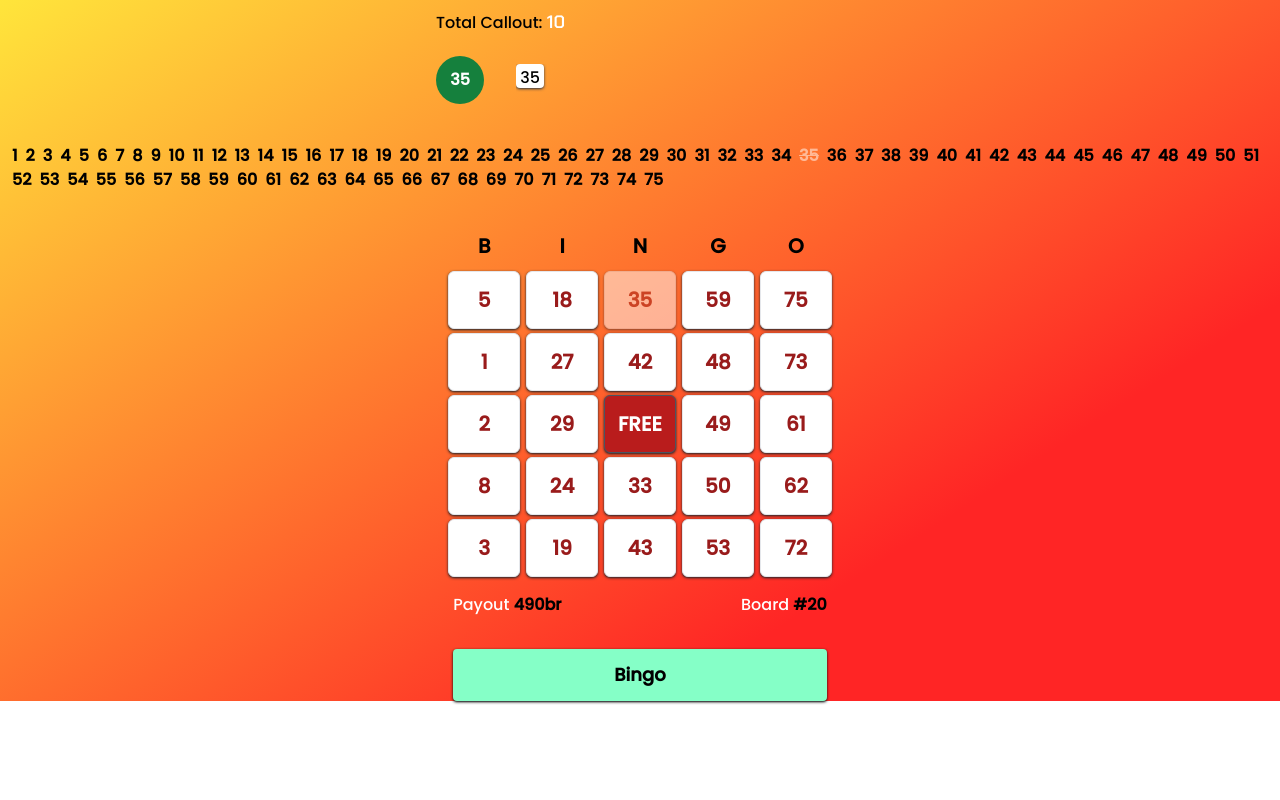
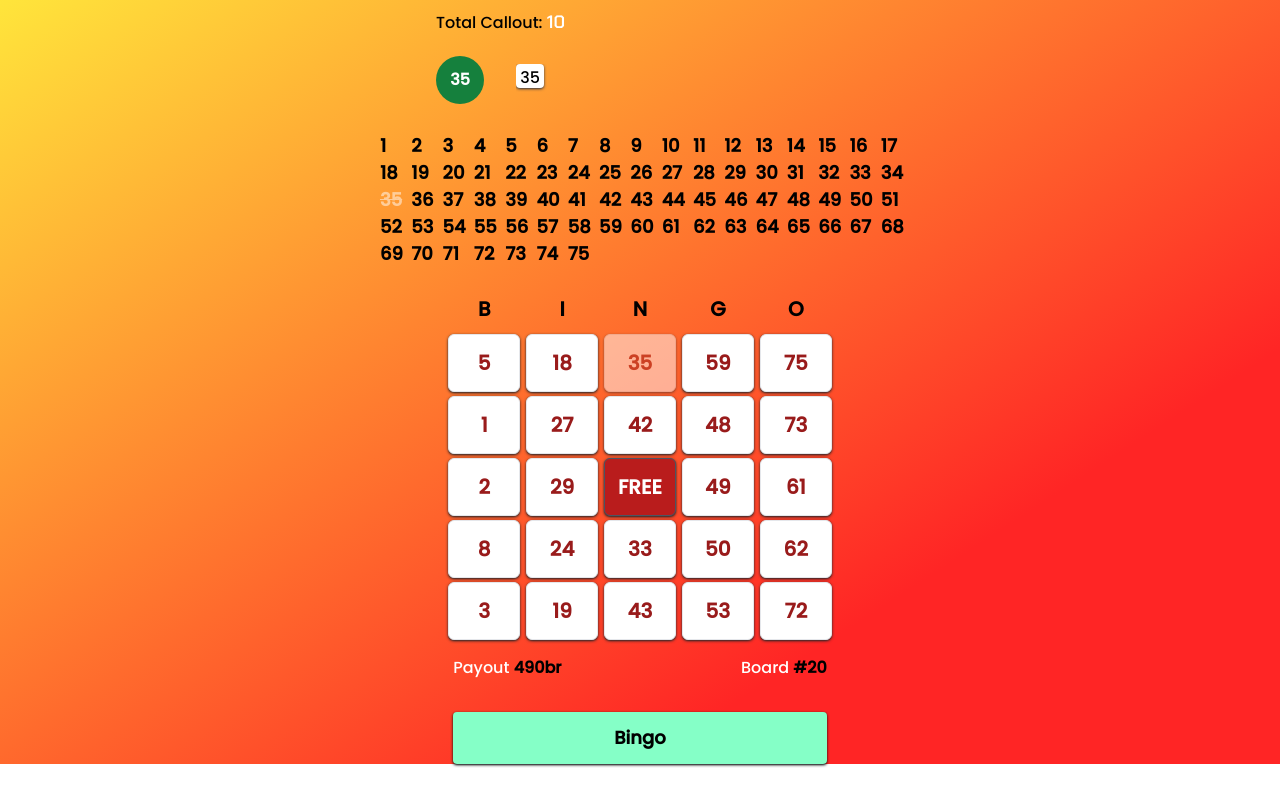
Before and after one commit to kid-us/Zusebingo-React, a React (Vite) app: page /play in a window 1280 px wide. Built offline with nearby package versions, Linux system fonts and the light colour scheme; no server answers; the HTML template or start-up script is replaced by a standard one.

Commit message:
Changing the deign of the 1-75 numbers

```diff
--- a/src/components/Game/Bingo75.tsx
+++ b/src/components/Game/Bingo75.tsx
@@ -5,11 +5,11 @@ interface Props {
 const Bingo75 = ({ calledNum }: Props) => {
   const numbers = Array.from({ length: 75 }, (_, i) => i + 1);
   return (
-    <div className="flex lg:justify-center ms:justify-center justify-start ms-1 my-10">
-      <div className="flex flex-wrap">
+    <div className="flex lg:justify-center ms:justify-center justify-start ms-1 my-7">
+      <div className="grid grid-cols-17 flex-wrap">
         {numbers.map((num) => (
           <p
-            className={`text-black font-poppins mx-1 font-bold ${
+            className={`text-black font-poppins mx-1 font-bold text-[18px] ${
               calledNum === num && "line-through blink text-white"
             } `}
           >
--- a/tailwind.config.js
+++ b/tailwind.config.js
@@ -24,7 +24,14 @@ export default {
       "5xl": "1280px",
       // => @media (min-width: 1536px) { ... }
     },
-    extend: {},
+    extend: {
+      gridTemplateColumns: {
+        17: "repeat(17, minmax(0, 1fr))",
+        18: "repeat(18, minmax(0, 1fr))",
+        19: "repeat(19, minmax(0, 1fr))",
+        20: "repeat(20, minmax(0, 1fr))",
+      },
+    },
   },
   plugins: [],
 };
```
